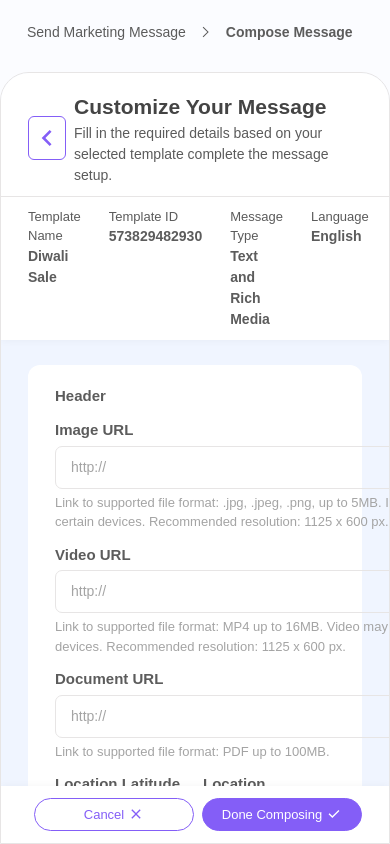
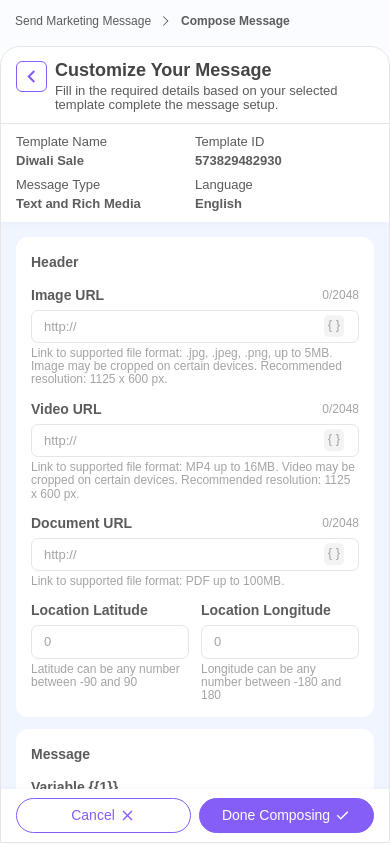
Before and after one commit to AnuragSingh8090/Payfin-task, an Angular app: page / in a window 390 px wide. Built offline with nearby package versions, Linux system fonts and the light colour scheme.

Commit message:
ui part done

```diff
--- a/src/app/components/custom-dropdown/custom-dropdown.html
+++ b/src/app/components/custom-dropdown/custom-dropdown.html
@@ -2,14 +2,14 @@
   <button
     [class.active]="showDropdown"
     (click)="handleClick($event)"
-    class="bg-[#f3f3f3] z-[5] dropdownBtn rounded-[5px] text-[14px] hover:brightness-95 outline-none active:scale-[0.95] transform duration-300 active:bg-(--primary) active:text-[white] px-1 text-[#a4a4a4] flex items-center justify-center pb-[2px] cursor-pointer"
+    class="bg-[#f3f3f3] z-[5] dropdownBtn rounded-[5px] text-[13px] md:text-[14px] hover:brightness-95 outline-none active:scale-[0.95] transform duration-300 active:bg-(--primary) active:text-[white] px-1 text-[#a4a4a4] flex items-center justify-center pb-[2px] cursor-pointer"
   >
     {{ '{ }' }}
   </button>
 
   @if (showDropdown) {
     <div
-      class="customDropdown absolute flex flex-col top-[calc(0%+43px)] overflow-hidden border border-[#d5d9e2] bg-white z-[99] rounded-[15px] w-[250px] h-[302px] left-[50%] transform translate-x-[-50%]"
+      class="customDropdown absolute flex flex-col top-[calc(0%+32px)] md:top-[calc(0%+43px)] overflow-hidden border border-[#d5d9e2] bg-white z-[99] rounded-[15px] w-[250px] h-[302px] left-[unset] right-0 md:right-[unset] md:left-[50%] transform translate-x-0 md:translate-x-[-50%]"
     >
       <div class="w-full p-3 pb-1">
         <div class="relative w-full">
--- a/src/app/components/task-one/task-one.html
+++ b/src/app/components/task-one/task-one.html
@@ -1,7 +1,7 @@
-<header class="px-[27px] py-[20px]">
-  <div class="text-[#5b5b5b] flex gap-2 items-center flex-wrap text-[14px]">
+<header class="px-[15px] py-[10px] md:px-[27px] md:py-[20px] flex items-center justify-between">
+  <div class="text-[#5b5b5b] flex gap-1 md:gap-2 items-center flex-wrap text-[12px] md:text-[14px]">
     <span>Send Marketing Message</span>
-    <span class="flex items-center justify-center w-[24px]"
+    <span class="flex items-center justify-center w-[22px] md:w-[24px]"
       ><svg
         xmlns="http://www.w3.org/2000/svg"
         height="100%"
@@ -16,16 +16,16 @@
 </header>
 
 <section
-  class="border-(--border-light) bg-[#f0f5ff] border-[1px] flex flex-col justify-between overflow-hidden w-full rounded-tl-[29px] rounded-tr-[29px] h-[calc(100vh-72px)] mt-2"
+  class="border-(--border-light) bg-[#f0f5ff] border-[1px] flex flex-col justify-between overflow-hidden w-full rounded-tl-[20px] rounded-tr-[20px] md:rounded-tl-[29px] md:rounded-tr-[29px] h-[calc(100vh-47px)] md:h-[calc(100vh-72px)] mt-1 md:mt-2"
 >
   <header class="bg-white shadow-bottom">
     <div
-      class="border-b border-(--border-light) flex items-center gap-2 py-[10px] pt-[18px] px-[27px]"
+      class="border-b border-(--border-light) flex items-start md:items-center gap-2 py-[10px] md:pt-[18px] px-[15px] md:px-[27px]"
     >
       <button
-        class="flex items-center justify-center px-[2px] cursor-pointer focus:outline-[1px] py-[5px] rounded-[6px] border-(--primary) text-(--primary) border-[1px] active:scale-[0.95] bg-[white] transform duration-300 hover:bg-(--primary_hover) hover:text-[white]"
+        class="flex items-center justify-center px-[2px] cursor-pointer transform translate-y-[4px] md:translate-y-0 focus:outline-[1px] py-[2px] md:py-[5px] rounded-[6px] border-(--primary) text-(--primary) border-[1px] active:scale-[0.95] bg-[white] transform duration-300 hover:bg-(--primary_hover) hover:text-[white]"
       >
-        <span class="flex items-center justify-center w-[32px]">
+        <span class="flex items-center justify-center w-[25px] md:w-[32px]">
           <svg
             xmlns="http://www.w3.org/2000/svg"
             height="100%"
@@ -38,47 +38,55 @@
         </span>
       </button>
       <div>
-        <h1 class="font-[600] text-[#444444] text-[21px]">Customize Your Message</h1>
-        <p class="text-[14px] text-[#5b5b5b]">
+        <h1 class="font-[600] text-[#444444] text-[18px] md:text-[21px]">Customize Your Message</h1>
+        <p class="text-[13px] md:text-[14px] text-[#5b5b5b] leading-[1.1] sm:leading-normal">
           Fill in the required details based on your selected template complete the message setup.
         </p>
       </div>
     </div>
 
-    <div class="px-[27px] flex gap-7 py-[10px]">
-      <div class="flex flex-col">
+    <div
+      class="px-[15px] md:px-[27px] flex row-gap-2 flex-wrap gap-y-1 sm:gap-y-7 sm:gap-7 py-[8px] sm:py-[10px]"
+    >
+      <div class="flex flex-col w-1/2 sm:w-auto">
         <span class="text-[13px] text-[#5b5b5b]">Template Name</span>
-        <span class="text-[#5c5c5c] font-[600] text-[14px]">Diwali Sale</span>
+        <span class="text-[#5c5c5c] font-[600] text-[13px] sm:text-[14px]">Diwali Sale</span>
       </div>
-      <div class="flex flex-col">
+      <div class="flex flex-col w-1/2 sm:w-auto">
         <span class="text-[13px] text-[#5b5b5b]">Template ID</span>
-        <span class="text-[#5c5c5c] font-[600] text-[14px]">573829482930</span>
+        <span class="text-[#5c5c5c] font-[600] text-[13px] sm:text-[14px]">573829482930</span>
       </div>
-      <div class="flex flex-col">
+      <div class="flex flex-col w-1/2 sm:w-auto">
         <span class="text-[13px] text-[#5b5b5b]">Message Type</span>
-        <span class="text-[#5c5c5c] font-[600] text-[14px]">Text and Rich Media</span>
+        <span class="text-[#5c5c5c] font-[600] text-[13px] sm:text-[14px]"
+          >Text and Rich Media</span
+        >
       </div>
-      <div class="flex flex-col">
+      <div class="flex flex-col w-1/2 sm:w-auto">
         <span class="text-[13px] text-[#5b5b5b]">Language</span>
-        <span class="text-[#5c5c5c] font-[600] text-[14px]">English</span>
+        <span class="text-[#5c5c5c] font-[600] text-[13px] sm:text-[14px]">English</span>
       </div>
     </div>
   </header>
 
-  <main class="flex-1 overflow-auto px-[27px] py-[25px] gap-3 flex flex-col">
-    <div class="bg-white rounded-[12px] py-[20px] px-[27px]">
-      <h2 class="font-[600] text-[15px] text-[#5c5c5c]">Header</h2>
+  <main
+    class="flex-1 overflow-auto px-[15px] md:px-[27px] py-[15px] md:py-[25px] gap-3 flex flex-col"
+  >
+    <div class="bg-white rounded-[12px] py-[15px] md:py-[20px] px-[15px] md:px-[27px]">
+      <h2 class="font-[600] text-[14px] md:text-[15px] text-[#5c5c5c]">Header</h2>
 
-      <div class="formInputWrapper mt-3 flex flex-col gap-1 w-[500px]">
+      <div class="formInputWrapper mt-3 flex flex-col gap-1 w-full sm:w-[500px]">
         <div class="flex items-center justify-between flex-wrap">
-          <span class="text-[15px] text-[#5c5c5c] font-[600]">Image URL</span>
+          <span class="text-[14px] md:text-[15px] text-[#5c5c5c] font-[600]">Image URL</span>
 
-          <span class="text-[13px] text-[#a4a4a4]">0/2048</span>
+          <span class="text-[12px] md:text-[13px] leading-[1.1] sm:leading-none text-[#a4a4a4]"
+            >0/2048</span
+          >
         </div>
         <div class="w-full relative">
           <input
             type="text"
-            class="w-full px-[15px] py-[10px] pe-[45px] placeholder:text-[#a4a4a4] text-[14px] text-[#444444] rounded-[7px] outline-none bg-transparent border-(--border-light) border focus:border-(--primary)"
+            class="w-full px-[12px] py-[6px] md:px-[15px] md:py-[10px] pe-[45px] placeholder:text-[#a4a4a4] text-[13px] md:text-[14px] text-[#444444] rounded-[7px] outline-none bg-transparent border-(--border-light) border focus:border-(--primary)"
             placeholder="http://"
           />
           <div class="popup-container absolute right-[15px] top-[50%] transform translate-y-[-50%]">
@@ -89,22 +97,24 @@
             ></app-custom-dropdown>
           </div>
         </div>
-        <p class="text-[13px] text-[#a4a4a4]">
+        <p class="text-[12px] md:text-[13px] leading-[1.1] sm:leading-none text-[#a4a4a4]">
           Link to supported file format: .jpg, .jpeg, .png, up to 5MB. Image may be cropped on
           certain devices. Recommended resolution: 1125 x 600 px.
         </p>
       </div>
 
-      <div class="formInputWrapper mt-3 flex flex-col gap-1 w-[500px]">
+      <div class="formInputWrapper mt-3 flex flex-col gap-1 w-full sm:w-[500px]">
         <div class="flex items-center justify-between flex-wrap">
-          <span class="text-[15px] text-[#5c5c5c] font-[600]">Video URL</span>
+          <span class="text-[14px] md:text-[15px] text-[#5c5c5c] font-[600]">Video URL</span>
 
-          <span class="text-[13px] text-[#a4a4a4]">0/2048</span>
+          <span class="text-[12px] md:text-[13px] leading-[1.1] sm:leading-none text-[#a4a4a4]"
+            >0/2048</span
+          >
         </div>
         <div class="w-full relative">
           <input
             type="text"
-            class="w-full px-[15px] py-[10px] pe-[45px] placeholder:text-[#a4a4a4] text-[14px] text-[#444444] rounded-[7px] outline-none bg-transparent border-(--border-light) border focus:border-(--primary)"
+            class="w-full px-[12px] py-[6px] md:px-[15px] md:py-[10px] pe-[45px] placeholder:text-[#a4a4a4] text-[13px] md:text-[14px] text-[#444444] rounded-[7px] outline-none bg-transparent border-(--border-light) border focus:border-(--primary)"
             placeholder="http://"
           />
           <div class="popup-container absolute right-[15px] top-[50%] transform translate-y-[-50%]">
@@ -115,22 +125,24 @@
             ></app-custom-dropdown>
           </div>
         </div>
-        <p class="text-[13px] text-[#a4a4a4]">
+        <p class="text-[12px] md:text-[13px] leading-[1.1] sm:leading-none text-[#a4a4a4]">
           Link to supported file format: MP4 up to 16MB. Video may be cropped on certain devices.
           Recommended resolution: 1125 x 600 px.
         </p>
       </div>
 
-      <div class="formInputWrapper mt-3 flex flex-col gap-1 w-[500px]">
+      <div class="formInputWrapper mt-3 flex flex-col gap-1 w-full sm:w-[500px]">
         <div class="flex items-center justify-between flex-wrap">
-          <span class="text-[15px] text-[#5c5c5c] font-[600]">Document URL</span>
+          <span class="text-[14px] md:text-[15px] text-[#5c5c5c] font-[600]">Document URL</span>
 
-          <span class="text-[13px] text-[#a4a4a4]">0/2048</span>
+          <span class="text-[12px] md:text-[13px] leading-[1.1] sm:leading-none text-[#a4a4a4]"
+            >0/2048</span
+          >
         </div>
         <div class="w-full relative">
           <input
             type="text"
-            class="w-full px-[15px] py-[10px] pe-[45px] placeholder:text-[#a4a4a4] text-[14px] text-[#444444] rounded-[7px] outline-none bg-transparent border-(--border-light) border focus:border-(--primary)"
+            class="w-full px-[12px] py-[6px] md:px-[15px] md:py-[10px] pe-[45px] placeholder:text-[#a4a4a4] text-[13px] md:text-[14px] text-[#444444] rounded-[7px] outline-none bg-transparent border-(--border-light) border focus:border-(--primary)"
             placeholder="http://"
           />
           <div class="popup-container absolute right-[15px] top-[50%] transform translate-y-[-50%]">
@@ -141,50 +153,63 @@
             ></app-custom-dropdown>
           </div>
         </div>
-        <p class="text-[13px] text-[#a4a4a4]">Link to supported file format: PDF up to 100MB.</p>
+        <p class="text-[12px] md:text-[13px] leading-[1.1] sm:leading-none text-[#a4a4a4]">
+          Link to supported file format: PDF up to 100MB.
+        </p>
       </div>
 
-      <div class="flex gap-4">
-        <div class="formInputWrapper mt-3 flex flex-col gap-1 w-[330px]">
+      <div class="flex gap-3 md:gap-4">
+        <div class="formInputWrapper mt-3 flex flex-col gap-1 w-1/2 md:w-[330px]">
           <div class="flex items-center justify-between flex-wrap">
-            <span class="text-[15px] text-[#5c5c5c] font-[600]">Location Latitude</span>
+            <span class="text-[14px] md:text-[15px] text-[#5c5c5c] font-[600]"
+              >Location Latitude</span
+            >
           </div>
           <div class="w-full relative">
             <input
               type="number"
-              class="w-full px-[15px] py-[10px] pe-[55px] placeholder:text-[#a4a4a4] text-[14px] text-[#444444] rounded-[7px] outline-none bg-transparent border-(--border-light) border focus:border-(--primary)"
+              class="w-full px-[12px] py-[6px] md:px-[15px] md:py-[10px] placeholder:text-[#a4a4a4] text-[13px] md:text-[14px] text-[#444444] rounded-[7px] outline-none bg-transparent border-(--border-light) border focus:border-(--primary)"
               placeholder="0"
             />
           </div>
-          <p class="text-[13px] text-[#a4a4a4]">Latitude can be any number between -90 and 90</p>
+          <p class="text-[12px] md:text-[13px] leading-[1.1] sm:leading-none text-[#a4a4a4]">
+            Latitude can be any number between -90 and 90
+          </p>
         </div>
-        <div class="formInputWrapper mt-3 flex flex-col gap-1 w-[330px]">
+
+        <div class="formInputWrapper mt-3 flex flex-col gap-1 w-1/2 md:w-[330px]">
           <div class="flex items-center justify-between flex-wrap">
-            <span class="text-[15px] text-[#5c5c5c] font-[600]">Location Longitude</span>
+            <span class="text-[14px] md:text-[15px] text-[#5c5c5c] font-[600]"
+              >Location Longitude</span
+            >
           </div>
           <div class="w-full relative">
             <input
               type="number"
-              class="w-full px-[15px] py-[10px] pe-[55px] placeholder:text-[#a4a4a4] text-[14px] text-[#444444] rounded-[7px] outline-none bg-transparent border-(--border-light) border focus:border-(--primary)"
+              class="w-full px-[12px] py-[6px] md:px-[15px] md:py-[10px] placeholder:text-[#a4a4a4] text-[13px] md:text-[14px] text-[#444444] rounded-[7px] outline-none bg-transparent border-(--border-light) border focus:border-(--primary)"
               placeholder="0"
             />
           </div>
-          <p class="text-[13px] text-[#a4a4a4]">Longitude can be any number between -180 and 180</p>
+          <p class="text-[12px] md:text-[13px] leading-[1.1] sm:leading-none text-[#a4a4a4]">
+            Longitude can be any number between -180 and 180
+          </p>
         </div>
       </div>
     </div>
 
-    <div class="bg-white rounded-[12px] py-[20px] px-[27px]">
-      <h2 class="font-[600] text-[15px] text-[#5c5c5c]">Message</h2>
+    <div class="bg-white rounded-[12px] py-[15px] md:py-[20px] px-[15px] md:px-[27px]">
+      <h2 class="font-[600] text-[14px] md:text-[15px] text-[#5c5c5c]">Message</h2>
 
-      <div class="formInputWrapper mt-3 flex flex-col gap-1 w-[500px]">
+      <div class="formInputWrapper mt-3 flex flex-col gap-1 w-full sm:w-[500px]">
         <div class="flex items-center justify-between flex-wrap">
-          <span class="text-[15px] text-[#5c5c5c] font-[600]">Variable {{"{{1}}"}}</span>
+          <span class="text-[14px] md:text-[15px] text-[#5c5c5c] font-[600]"
+            >Variable {{"{{1}}"}}</span
+          >
         </div>
         <div class="w-full relative">
           <input
             type="text"
-            class="w-full px-[15px] py-[10px] pe-[74px] placeholder:text-[#a4a4a4] text-[14px] text-[#444444] rounded-[7px] outline-none bg-transparent border-(--border-light) border focus:border-(--primary)"
+            class="w-full px-[12px] py-[6px] md:px-[15px] md:py-[10px] pe-[74px] placeholder:text-[#a4a4a4] text-[13px] md:text-[14px] text-[#444444] rounded-[7px] outline-none bg-transparent border-(--border-light) border focus:border-(--primary)"
             placeholder="Enter variable content"
           />
           <div
@@ -200,14 +225,16 @@
         </div>
       </div>
 
-      <div class="formInputWrapper mt-3 flex flex-col gap-1 w-[500px]">
+      <div class="formInputWrapper mt-3 flex flex-col gap-1 w-full sm:w-[500px]">
         <div class="flex items-center justify-between flex-wrap">
-          <span class="text-[15px] text-[#5c5c5c] font-[600]">Variable {{"{{2}}"}}</span>
+          <span class="text-[14px] md:text-[15px] text-[#5c5c5c] font-[600]"
+            >Variable {{"{{2}}"}}</span
+          >
         </div>
         <div class="w-full relative">
           <input
             type="text"
-            class="w-full px-[15px] py-[10px] pe-[74px] placeholder:text-[#a4a4a4] text-[14px] text-[#444444] rounded-[7px] outline-none bg-transparent border-(--border-light) border focus:border-(--primary)"
+            class="w-full px:-[12px] py-[6px] md:px-[15px] md:py-[10px] pe-[74px] placeholder:text-[#a4a4a4] text-[13px] md:text-[14px] text-[#444444] rounded-[7px] outline-none bg-transparent border-(--border-light) border focus:border-(--primary)"
             placeholder="Enter variable content"
           />
           <div
@@ -224,13 +251,15 @@
       </div>
     </div>
 
-    <div class="bg-white rounded-[12px] py-[20px] px-[27px]">
-      <h2 class="font-[600] text-[15px] text-[#5c5c5c]">Buttons</h2>
+    <div class="bg-white rounded-[12px] py-[15px] md:py-[20px] px-[15px] md:px-[27px]">
+      <h2 class="font-[600] text-[14px] md:text-[15px] text-[#5c5c5c]">Buttons</h2>
 
-      <div class="formInputWrapper mt-3 flex flex-col gap-1 w-[500px]">
+      <div class="formInputWrapper mt-3 flex flex-col gap-1 w-full sm:w-[500px]">
         <div class="flex items-center justify-between flex-wrap">
           <p class="flex gap-2 items-center">
-            <span class="text-[15px] text-[#5c5c5c] font-[600]">"Yes" button payload</span>
+            <span class="text-[14px] md:text-[15px] text-[#5c5c5c] font-[600]"
+              >"Yes" button payload</span
+            >
             <span class="text-[#5c5c5c] cursor-pointer flex items-center justify-center w-[17px]"
               ><svg
                 xmlns="http://www.w3.org/2000/svg"
@@ -250,7 +279,7 @@
         <div class="w-full relative">
           <input
             type="text"
-            class="w-full px-[15px] py-[10px] pe-[74px] placeholder:text-[#a4a4a4] text-[14px] text-[#444444] rounded-[7px] outline-none bg-transparent border-(--border-light) border focus:border-(--primary)"
+            class="w-full px-[12px] py-[6px] md:px-[15px] md:py-[10px] pe-[74px] placeholder:text-[#a4a4a4] text-[13px] md:text-[14px] text-[#444444] rounded-[7px] outline-none bg-transparent border-(--border-light) border focus:border-(--primary)"
             placeholder="Enter the payload"
           />
           <div
@@ -266,10 +295,12 @@
         </div>
       </div>
 
-      <div class="formInputWrapper mt-3 flex flex-col gap-1 w-[500px]">
+      <div class="formInputWrapper mt-3 flex flex-col gap-1 w-full sm:w-[500px]">
         <div class="flex items-center justify-between flex-wrap">
           <p class="flex gap-2 items-center">
-            <span class="text-[15px] text-[#5c5c5c] font-[600]">"No" button payload</span>
+            <span class="text-[14px] md:text-[15px] text-[#5c5c5c] font-[600]"
+              >"No" button payload</span
+            >
             <span class="text-[#5c5c5c] cursor-pointer flex items-center justify-center w-[17px]"
               ><svg
                 xmlns="http://www.w3.org/2000/svg"
@@ -289,7 +320,7 @@
         <div class="w-full relative">
           <input
             type="text"
-            class="w-full px-[15px] py-[10px] pe-[74px] placeholder:text-[#a4a4a4] text-[14px] text-[#444444] rounded-[7px] outline-none bg-transparent border-(--border-light) border focus:border-(--primary)"
+            class="w-full px-[12px] py-[6px] md:px-[15px] md:py-[10px] pe-[74px] placeholder:text-[#a4a4a4] text-[13px] md:text-[14px] text-[#444444] rounded-[7px] outline-none bg-transparent border-(--border-light) border focus:border-(--primary)"
             placeholder="Enter the payload"
           />
           <div
@@ -305,10 +336,12 @@
         </div>
       </div>
 
-      <div class="formInputWrapper mt-3 flex flex-col gap-1 w-[500px]">
+      <div class="formInputWrapper mt-3 flex flex-col gap-1 w-full sm:w-[500px]">
         <div class="flex items-center justify-between flex-wrap">
           <p class="flex gap-2 items-center">
-            <span class="text-[15px] text-[#5c5c5c] font-[600]">"Unsubscribe!" button payload</span>
+            <span class="text-[14px] md:text-[15px] text-[#5c5c5c] font-[600]"
+              >"Unsubscribe!" button payload</span
+            >
             <span class="text-[#5c5c5c] cursor-pointer flex items-center justify-center w-[17px]"
               ><svg
                 xmlns="http://www.w3.org/2000/svg"
@@ -328,7 +361,7 @@
         <div class="w-full relative">
           <input
             type="text"
-            class="w-full px-[15px] py-[10px] pe-[74px] placeholder:text-[#a4a4a4] text-[14px] text-[#444444] rounded-[7px] outline-none bg-transparent border-(--border-light) border focus:border-(--primary)"
+            class="w-full px-[12px] py-[6px] md:px-[15px] md:py-[10px] pe-[74px] placeholder:text-[#a4a4a4] text-[13px] md:text-[14px] text-[#444444] rounded-[7px] outline-none bg-transparent border-(--border-light) border focus:border-(--primary)"
             placeholder="Enter the payload"
           />
           <div
@@ -344,10 +377,12 @@
         </div>
       </div>
 
-      <div class="formInputWrapper mt-3 flex flex-col gap-1 w-[500px]">
+      <div class="formInputWrapper mt-3 flex flex-col gap-1 w-full sm:w-[500px]">
         <div class="flex items-center justify-between flex-wrap">
           <p class="flex gap-2 items-center">
-            <span class="text-[15px] text-[#5c5c5c] font-[600]">"Visit website" Url parameter</span>
+            <span class="text-[14px] md:text-[15px] text-[#5c5c5c] font-[600]"
+              >"Visit website" Url parameter</span
+            >
             <span class="text-[#5c5c5c] cursor-pointer flex items-center justify-center w-[17px]"
               ><svg
                 xmlns="http://www.w3.org/2000/svg"
@@ -367,7 +402,7 @@
         <div class="w-full relative">
           <input
             type="text"
-            class="w-full px-[15px] py-[10px] pe-[74px] placeholder:text-[#a4a4a4] text-[14px] text-[#444444] rounded-[7px] outline-none bg-transparent border-(--border-light) border focus:border-(--primary)"
+            class="w-full px-[12px] py-[6px] md:px-[15px] md:py-[10px] pe-[74px] placeholder:text-[#a4a4a4] text-[13px] md:text-[14px] text-[#444444] rounded-[7px] outline-none bg-transparent border-(--border-light) border focus:border-(--primary)"
             placeholder="Enter the payload"
           />
           <div
@@ -385,12 +420,14 @@
     </div>
   </main>
 
-  <footer class="bg-white px-[27px] py-[12px] flex gap-2 justify-end items-center shadow-top">
+  <footer
+    class="bg-white px-[15px] sm:px-[27px] py-[9px] sm:py-[12px] flex gap-2 justify-end items-center shadow-top"
+  >
     <button
-      class="text-[13px] flex gap-1 rounded-[25px] font-[500] cursor-pointer active:scale-[0.95] bg-[#ffffff] focus:outline-[black] hover:bg-[#845ef721] transform duration-300 px-[10px] w-[160px] justify-center items-center py-[6px] border-(--primary) text-(--primary) border-[1px]"
+      class="text-[14px] sm:text-[13px] flex gap-1 rounded-[25px] font-[500] cursor-pointer active:scale-[0.95] bg-[#ffffff] focus:outline-[black] hover:bg-[#845ef721] transform duration-300 px-[10px] w-[50%] sm:w-[160px] justify-center items-center py-[6px] border-(--primary) text-(--primary) border-[1px]"
     >
       <Span>Cancel</Span>
-      <span class="w-[16px] flex items-center justify-center">
+      <span class="w-[17px] sm:w-[16px] flex items-center justify-center">
         <svg
           xmlns="http://www.w3.org/2000/svg"
           height="100%"
@@ -405,10 +442,10 @@
       </span>
     </button>
     <button
-      class="text-[13px] flex gap-1 rounded-[25px] font-[500] cursor-pointer active:scale-[0.95] bg-(--primary) focus:outline-[black] hover:bg-(--primary_hover) transform duration-300 px-[10px] w-[160px] justify-center items-center py-[6px] border-(--primary) text-[white] border-[1px]"
+      class="text-[14px] md:text-[13px] flex gap-1 rounded-[25px] font-[500] cursor-pointer active:scale-[0.95] bg-(--primary) focus:outline-[black] hover:bg-(--primary_hover) transform duration-300 px-[10px] w-[50%] sm:w-[160px] justify-center items-center py-[6px] border-(--primary) text-[white] border-[1px]"
     >
       <Span>Done Composing </Span>
-      <span class="w-[16px] flex items-center justify-center">
+      <span class="w-[17px] sm:w-[16px] flex items-center justify-center">
         <svg
           xmlns="http://www.w3.org/2000/svg"
           height="100%"
```
